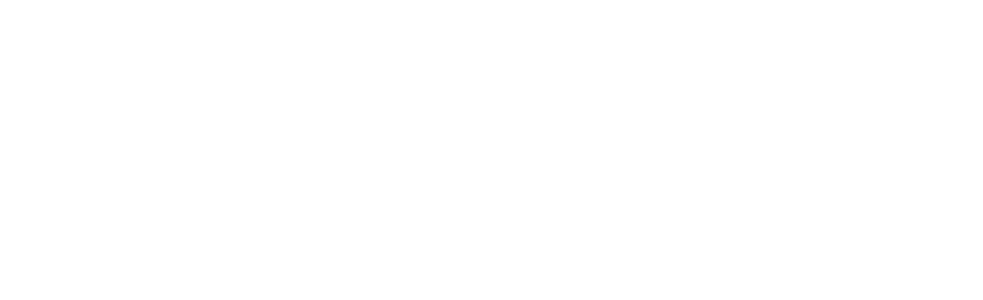
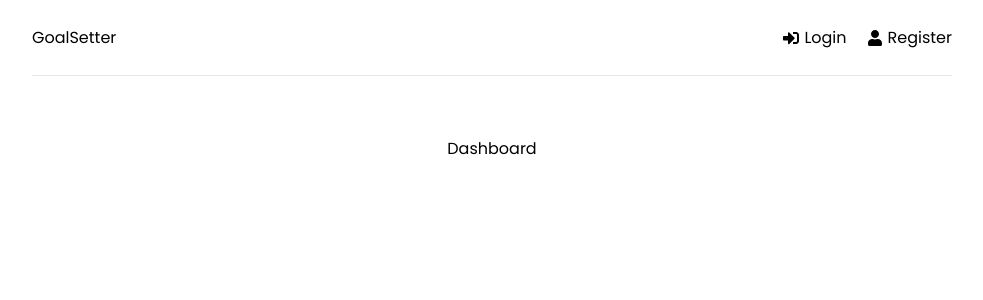
Before and after one commit to GUchechi/mern-goalSetter, a React (Create React App) app in the folder frontend/: page / in a window 1280 px wide. Shown: the top 300 px of the page, without its empty margins (148-1131 px from the left). Built offline with nearby package versions, Linux system fonts and the light colour scheme; the HTML template or start-up script is replaced by a standard one.

Commit message:
added frontend

```diff
--- a/frontend/src/App.js
+++ b/frontend/src/App.js
@@ -1,27 +1,27 @@
-import { BrowserRouter as Router, Routes, Route } from 'react-router-dom'
-import { ToastContainer } from 'react-toastify'
-import 'react-toastify/dist/ReactToastify.css'
-// import Header from './components/Header'
-// import Dashboard from './pages/Dashboard'
-// import Login from './pages/Login'
-// import Register from './pages/Register'
+import { BrowserRouter as Router, Routes, Route } from "react-router-dom";
+import { ToastContainer } from "react-toastify";
+import "react-toastify/dist/ReactToastify.css";
+import Header from "./components/Header";
+import Dashboard from "./pages/Dashboard";
+import Login from "./pages/Login";
+import Register from "./pages/Register";
 
 function App() {
   return (
     <>
       <Router>
-        <div className='container'>
-          {/* <Header />
+        <div className="container">
+          <Header />
           <Routes>
-            <Route path='/' element={<Dashboard />} />
-            <Route path='/login' element={<Login />} />
-            <Route path='/register' element={<Register />} />
-          </Routes> */}
+            <Route path="/" element={<Dashboard />} />
+            <Route path="/login" element={<Login />} />
+            <Route path="/register" element={<Register />} />
+          </Routes>
         </div>
       </Router>
       <ToastContainer />
     </>
-  )
+  );
 }
 
-export default App
+export default App;
--- /dev/null
+++ b/frontend/src/components/Header.jsx
@@ -0,0 +1,27 @@
+import { FaSignInAlt, FaSignOutAlt, FaUser } from "react-icons/fa";
+import { Link } from "react-router-dom";
+
+const Header = () => {
+  return (
+    <header className="header">
+      <div className="logo">
+        <Link to="/">GoalSetter</Link>
+      </div>
+      <ul>
+        <li>
+          <Link to="/login">
+            <FaSignInAlt /> Login
+          </Link>
+        </li>
+        <li>
+          <Link to="/register">
+            <FaUser />
+            Register
+          </Link>
+        </li>
+      </ul>
+    </header>
+  );
+};
+
+export default Header;
--- /dev/null
+++ b/frontend/src/pages/Dashboard.jsx
@@ -0,0 +1,9 @@
+
+
+const Dashboard = () => {
+  return (
+    <div>Dashboard</div>
+  )
+}
+
+export default Dashboard
--- /dev/null
+++ b/frontend/src/pages/Login.jsx
@@ -0,0 +1,9 @@
+
+
+const Login = () => {
+  return (
+    <div>Login</div>
+  )
+}
+
+export default Login
--- /dev/null
+++ b/frontend/src/pages/Register.jsx
@@ -0,0 +1,20 @@
+import { useState } from "react";
+
+const Register = () => {
+  const [formData, setFormData] = useState({
+    name: "",
+    email: "",
+    password: "",
+    password2: "",
+  });
+
+  const { name, email, password, password2 } = formData;
+
+  return (
+    <>
+      <section className="heading"></section>
+    </>
+  );
+};
+
+export default Register;
```
Also changed, not shown: 2 other files (tests, documents, lock files or other folders).
